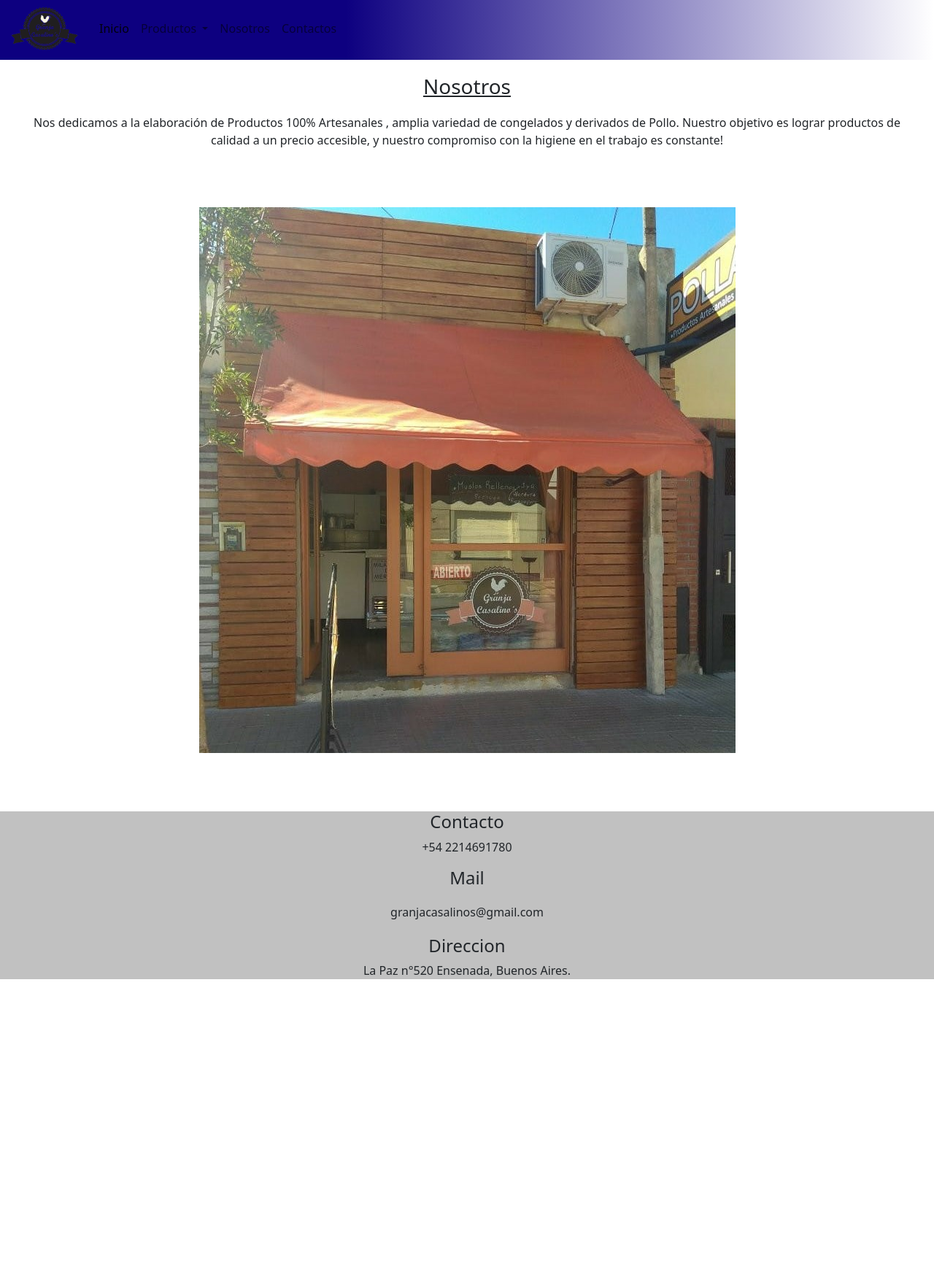
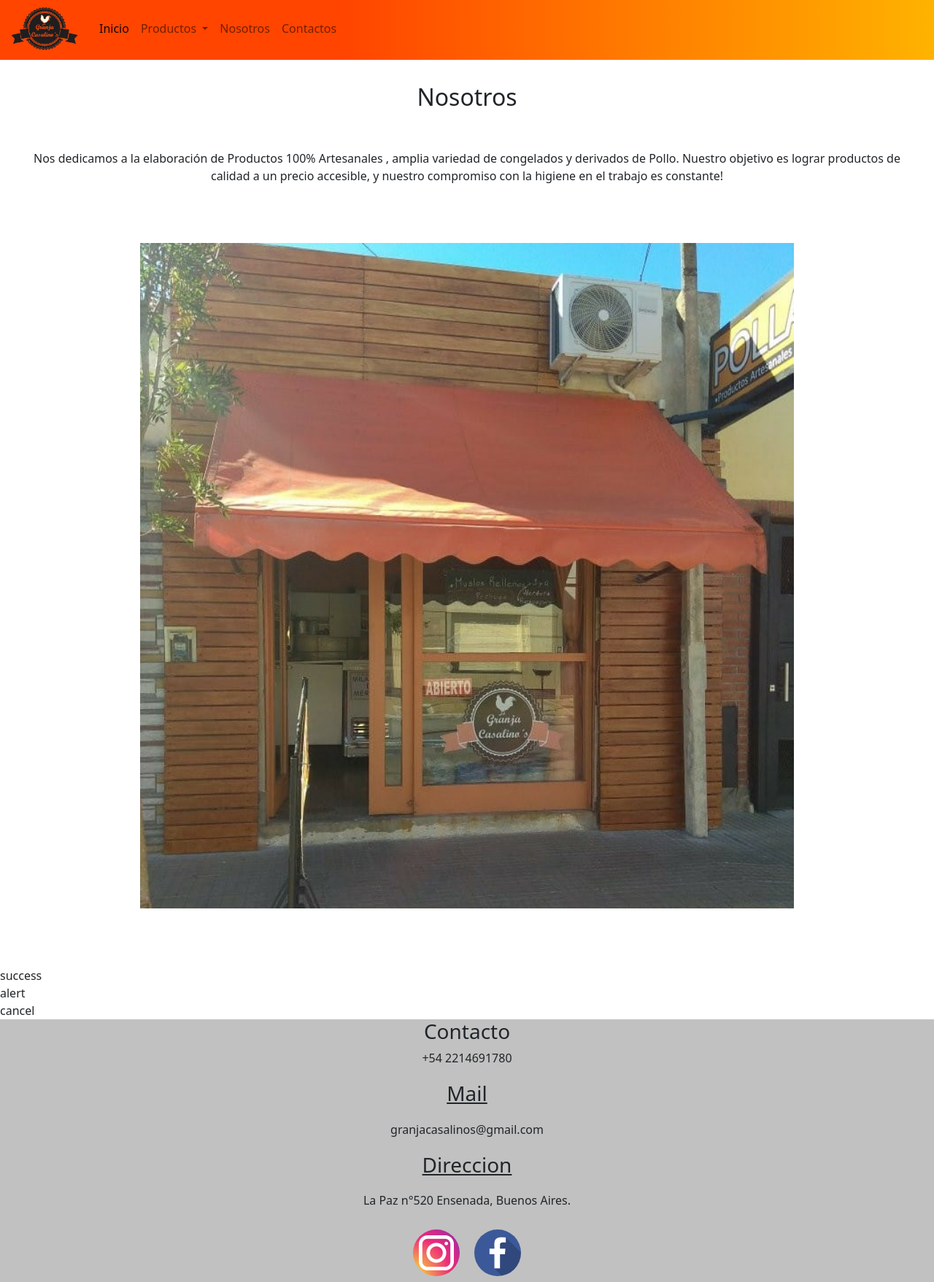
Before and after one commit to agustincasalino/Idea-Casalino, a website: page pages/nosotros.html in a window 1280 px wide. Shown: the part 5-1762 px from the top of the page at 73% size. Before the commit the page ends 1363 px from the top, so only its background shows below. Drawn offline with nearby package versions, Linux system fonts and the light colour scheme.

Commit message:
SAS2 y SEO

```diff
--- a/pages/nosotros.html
+++ b/pages/nosotros.html
@@ -53,25 +53,36 @@
 	</header>
     <section>
         <div>
-            <h3>Nosotros</h3>
-            <p>Nos dedicamos a la elaboración de Productos 100% Artesanales , amplia variedad de congelados y derivados de Pollo. Nuestro objetivo es lograr productos de calidad a un precio accesible, y nuestro compromiso con la higiene en el trabajo es constante!</p>
+            <h1 class="titulo">Nosotros</h1>
+            <p class="texto-parrafo">Nos dedicamos a la elaboración de Productos 100% Artesanales , amplia variedad de congelados y derivados de Pollo. Nuestro objetivo es lograr productos de calidad a un precio accesible, y nuestro compromiso con la higiene en el trabajo es constante!</p>
         </div>
         <div>
-            <img class="img-nosotros" src="../images/nosotros.jpg" alt="Foto fachada">
+            <img class="img-nosotros" src="../images/nosotros.jpg" alt="Foto fachada" width="70%">
         </div>
     </section>
+
+	<section>
+		<div class="boton_success">success</div>
+		<div class="boton_alert">alert</div>
+		<div class="boton_cancel">cancel</div>
+	</section>
+
     <footer class="footer">
 		<div">
-			<h4>Contacto</h4>
+			<h3>Contacto</h3>
 			<p>+54 2214691780</p>
 		</div>
 		<div>
-			<h4>Mail</h4>
+			<h3>Mail</h3>
 			<p>granjacasalinos@gmail.com</p>
 		</div>
-		<div></div>
-			<h4>Direccion</h4>
+		<div>
+			<h3>Direccion</h3>
 			<p>La Paz n°520 Ensenada, Buenos Aires.</p>
+		</div>
+		<div>
+			<a href="https://www.instagram.com/granjacasalinos/" target="_blank"><img class="btn-instagram btn-extend" src="../images/Iconos/instagram-logo.png" alt="logo-instagram"></a>
+			<a href="http://www.facebook.com.ar/granjacasalino" target="_blank"><img class="btn-facebook btn-extend" src="../images/Iconos/facebook-logo.png" alt="logo-facebook"></a>
 		</div>
 	</footer>
     <script src="https://cdn.jsdelivr.net/npm/bootstrap@5.2.0-beta1/dist/js/bootstrap.bundle.min.js" integrity="sha384-pprn3073KE6tl6bjs2QrFaJGz5/SUsLqktiwsUTF55Jfv3qYSDhgCecCxMW52nD2" crossorigin="anonymous"></script>
--- /dev/null
+++ b/scss/base/_extends.scss
@@ -0,0 +1,9 @@
+%boton {
+    width: 4rem;
+    height: 4rem;
+    margin: 0.5rem
+  }
+
+  .btn-extend {
+    @extend %boton;
+  }
--- /dev/null
+++ b/scss/base/_mapas.scss
@@ -0,0 +1,12 @@
+$ancho: 1rem;
+
+$seguinos:(
+    instagram: 3rem,
+    facebook: 3rem,
+);
+
+@each $var, $radio in $seguinos {
+    .btn-#{$var}{
+        border-radius:  $radio;
+    }
+}
--- /dev/null
+++ b/scss/base/_mixins.scss
@@ -0,0 +1,10 @@
+@mixin sizes ($width, $height){
+    height: $height;
+    width: $width;
+}
+.box{
+    @include sizes(80%, 80%);
+    display: flex;
+    justify-content: center;
+    margin: auto;
+}
--- a/scss/components/_header.scss
+++ b/scss/components/_header.scss
@@ -1,7 +1,3 @@
 header{
-    background: linear-gradient( 90deg, $color-header1 37%, $colorheader2 100%);
+    background: linear-gradient( 90deg, rgba(255,69,0,1) 37%, rgba(255,179,0,1) 100%);
 }
-
-/* gradiente para el header:
-linear-gradient( 90deg, rgba(255,69,0,1) 37%, rgba(255,179,0,1) 100%)
-*/
--- a/scss/components/_main.scss
+++ b/scss/components/_main.scss
@@ -31,7 +31,7 @@
 }
 
 .img-nosotros{
-    display: block;
+    display: flex;
     margin-top: 5rem;
     margin-left: auto;
     margin-right: auto;
--- a/scss/style.scss
+++ b/scss/style.scss
@@ -22,3 +22,17 @@ $colorheader2: white;
 @import'./components/footer.scss';
 
 /* componentes*/
+
+/* mapas */
+@import './base/mapas';
+/* mapas */
+
+
+/* extends */
+@import 'base/extends';
+
+/* extends */
+
+/* mixins */
+@import 'base/mixins';
+/* mixins */
```
Also changed, not shown: index.html (+16 -1 lines), pages/contacto.html (+8 -4 lines), pages/productoscongelados.html (+15 -10 lines), pages/productosfrescos.html (+16 -12 lines), css/style.css, images/Iconos/facebook-logo.png (added), images/Iconos/instagram-logo.png (added), 2 other files.
